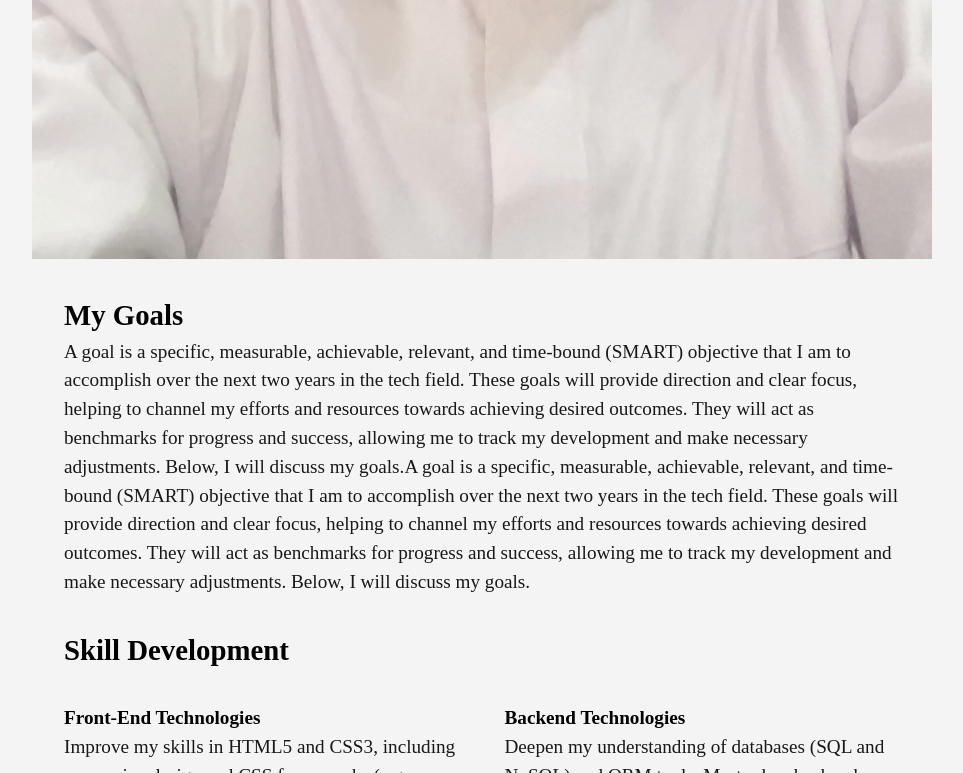
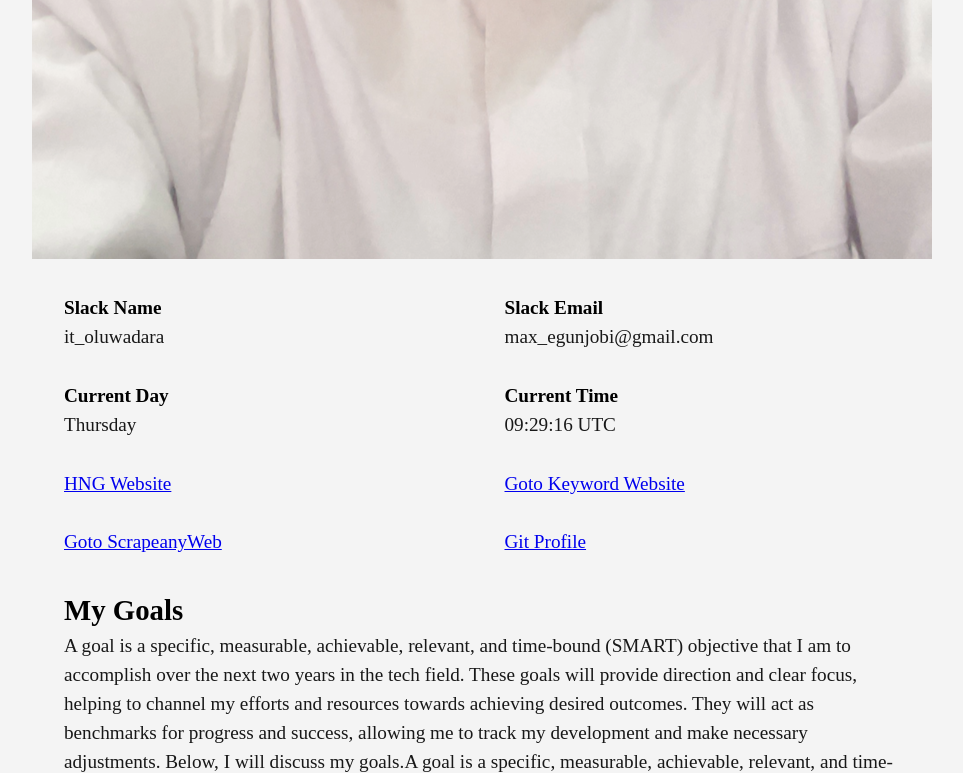
Before and after one commit to max-out-oluwadara/my-portfolio, a plain HTML site: page index.html in a window 1280 px wide. Shown: the part 1444-2217 px from the top of the page, without its empty margins (158-1121 px from the left). Drawn offline with Linux system fonts and the light colour scheme.

Commit message:
data-testid added

```diff
--- a/css/main.css
+++ b/css/main.css
@@ -226,11 +226,7 @@ nav ul li a {
 
 
 /* goal section */
-* {
-    padding: 0;
-    margin: 0;
-    box-sizing: border-box;
-  }
+
 
 .goal-section{
     background-color: #f4f4f4;
--- a/index.html
+++ b/index.html
@@ -45,7 +45,7 @@
 <!-- End Hero Section -->
 
 <!--Start About Section -->
-<section class="about">
+<section class="about" data-testid="aboutme">
     <div class="about-container">
         <div class="about-content nowrap1">
             <!-- First content div -->
@@ -62,15 +62,66 @@
         </div>
         <div class="about-image">
             <!-- Third div with an image -->
-            <img src="/assets/images/oluwadara_900x1095.jpg" alt="About Image">
+            <img data-testid="stackEmail" src="/assets/images/oluwadara_900x1095.jpg " alt="About Image" width="900" height="1095">
         </div>
     </div>
 </section>
 <!--End About Section -->
 
+<!-- Start Slack information section -->
+ <section class="goal-section">
+    <div class="goal-container spangoal">
+        <div data-testid="slackDisplayDiv">
+            <h4 data-testid="slackDisplayNameHeader">Slack Name</h4>
+            <p data-testid="slackDisplayName">it_oluwadara</p>
+        </div>
+
+        <div data-testid="slackEmailDiv">
+            <h4 data-testid="slackEmailHeader">Slack Email</h4>
+            <p data-testid="slackEmail">max_egunjobi@gmail.com</p>
+        </div>
+
+        <divd data-testid="currentDayDiv">
+            <h4 data-testid="currentDayHeader">Current Day</h4>
+            <p id="day-utc" data-testid="currentDay" ></p>
+        </divd>
+
+        <div data-testid="currentTimeUTCDiv">
+            <h4 data-testid="currentTimeUTCHeader">Current Time</h4>
+            <p id="time-utc" data-testid="currentTimeUTC"></p>
+        </div>
+
+        <div data-testid="hngLinkDiv">
+            <a data-testid="hngLink" href="https://hng.tech/learn">
+                HNG Website
+            </a>
+        </div>
+
+        <div data-testid="keywordLinkDiv">
+            <a data-testid = keywordLink href="https://keyword.dog">
+                Goto Keyword Website
+            </a>
+        </div>
+
+        <div data-testid="scrapeanywebDiv">
+            <a data-testid="scrapeanywebLink" href="https://scrapeanyweb.site">
+                     Goto ScrapeanyWeb
+            </a>
+        </div>
+
+        <div data-testid="githubLinkDiv">
+            <a data-testid="githubLink" href="https://github.com/max-out-oluwadara">
+                Git Profile
+            </a>
+        </div>
+    </div>
+ </section>
+
+
+ <!-- End Slack information section -->
 
    <!-- Start Goal Section -->
-   <section class="goal-section">
+   <section class="goal-section" data-testid="myGoalSection">
 
     <div class="goal-container">
         <div>
--- a/js/main.js
+++ b/js/main.js
@@ -50,3 +50,30 @@ document.addEventListener('DOMContentLoaded', function() {
     // Initialize the header as closed
     header.classList.add('closed');
 });
+
+
+
+
+// Display time in utc
+
+function updateUTCTime() {
+    const now = new Date();
+    const hours = String(now.getUTCHours()).padStart(2, '0');
+    const minutes = String(now.getUTCMinutes()).padStart(2, '0');
+    const seconds = String(now.getUTCSeconds()).padStart(2, '0');
+    const timeString = `${hours}:${minutes}:${seconds} UTC`;
+
+    document.getElementById('time-utc').textContent = timeString;
+  }
+
+  function updateUTCDay() {
+    const daysOfWeek = ['Sunday', 'Monday', 'Tuesday', 'Wednesday', 'Thursday', 'Friday', 'Saturday'];
+    const dayOfWeek = daysOfWeek[new Date().getUTCDay()];
+
+    document.getElementById('day-utc').textContent = dayOfWeek;
+  }
+
+  updateUTCTime();
+  updateUTCDay();
+  setInterval(updateUTCTime, 1000); // Update time every second
+  setInterval(updateUTCDay, 60000); // Update day every minute
```
